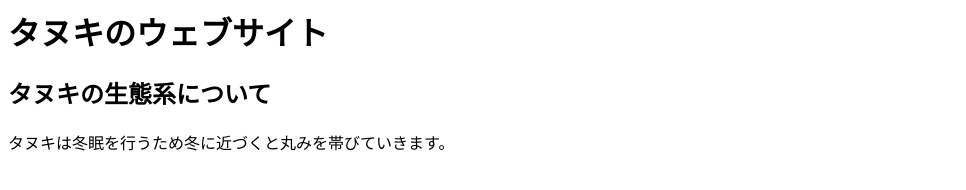
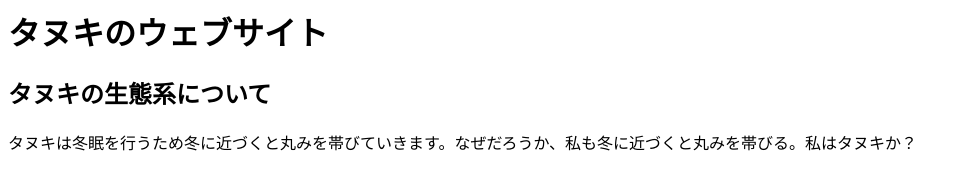
Before and after one commit to mitikawakiho/aa-mitikawakiho.github.io, a plain HTML site: page index.html in a window 1280 px wide. Shown: the whole page, without its empty margins (0-966 px from the left). Drawn offline with Linux system fonts and the light colour scheme.

Commit message:
Update index.html

```diff
--- a/index.html
+++ b/index.html
@@ -3,6 +3,6 @@
   <body>
     <h1>タヌキのウェブサイト</h1>
     <h2>タヌキの生態系について</h2>
-    <p>タヌキは冬眠を行うため冬に近づくと丸みを帯びていきます。</p>
+    <p>タヌキは冬眠を行うため冬に近づくと丸みを帯びていきます。なぜだろうか、私も冬に近づくと丸みを帯びる。私はタヌキか？</p>
   </body>
 </html>
```
